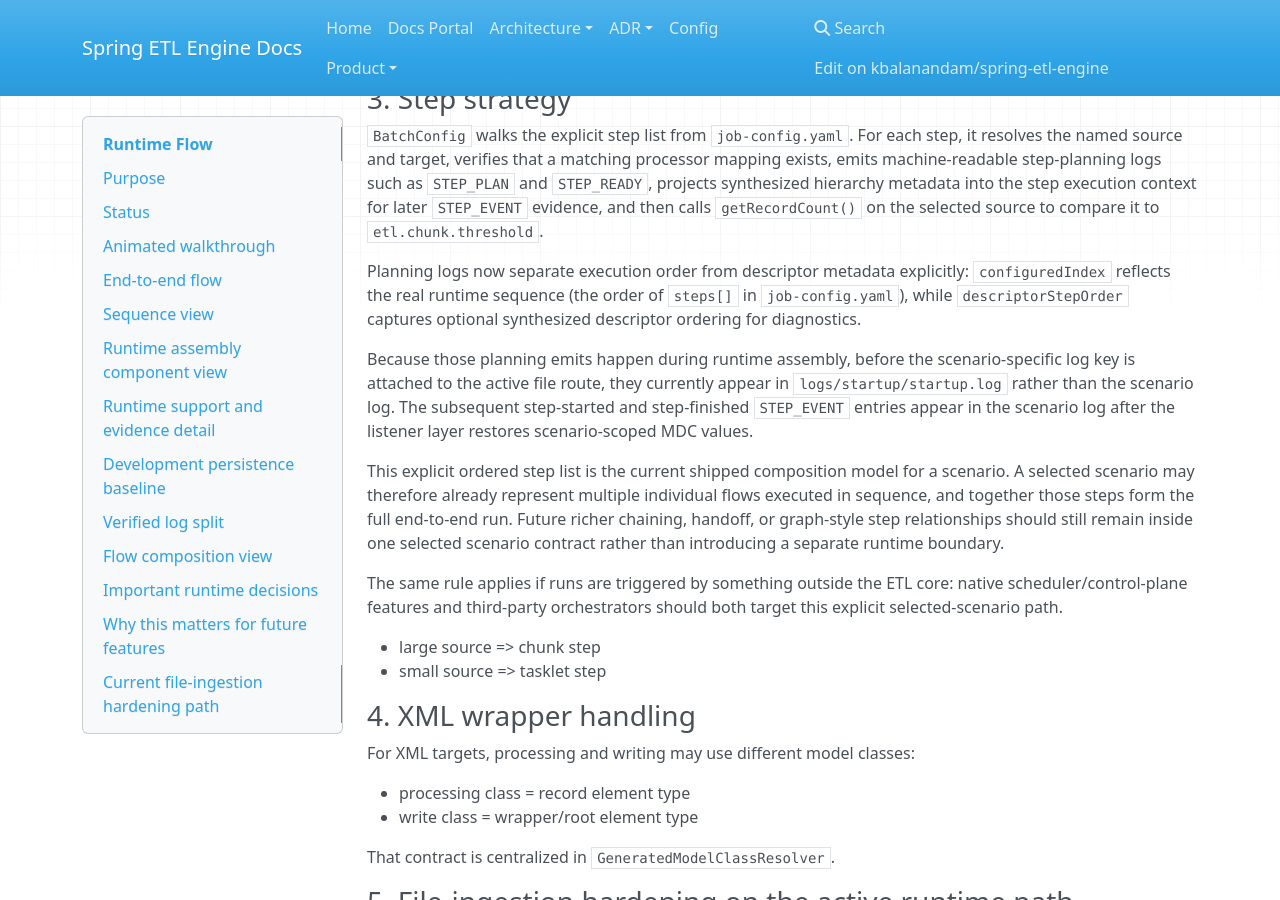
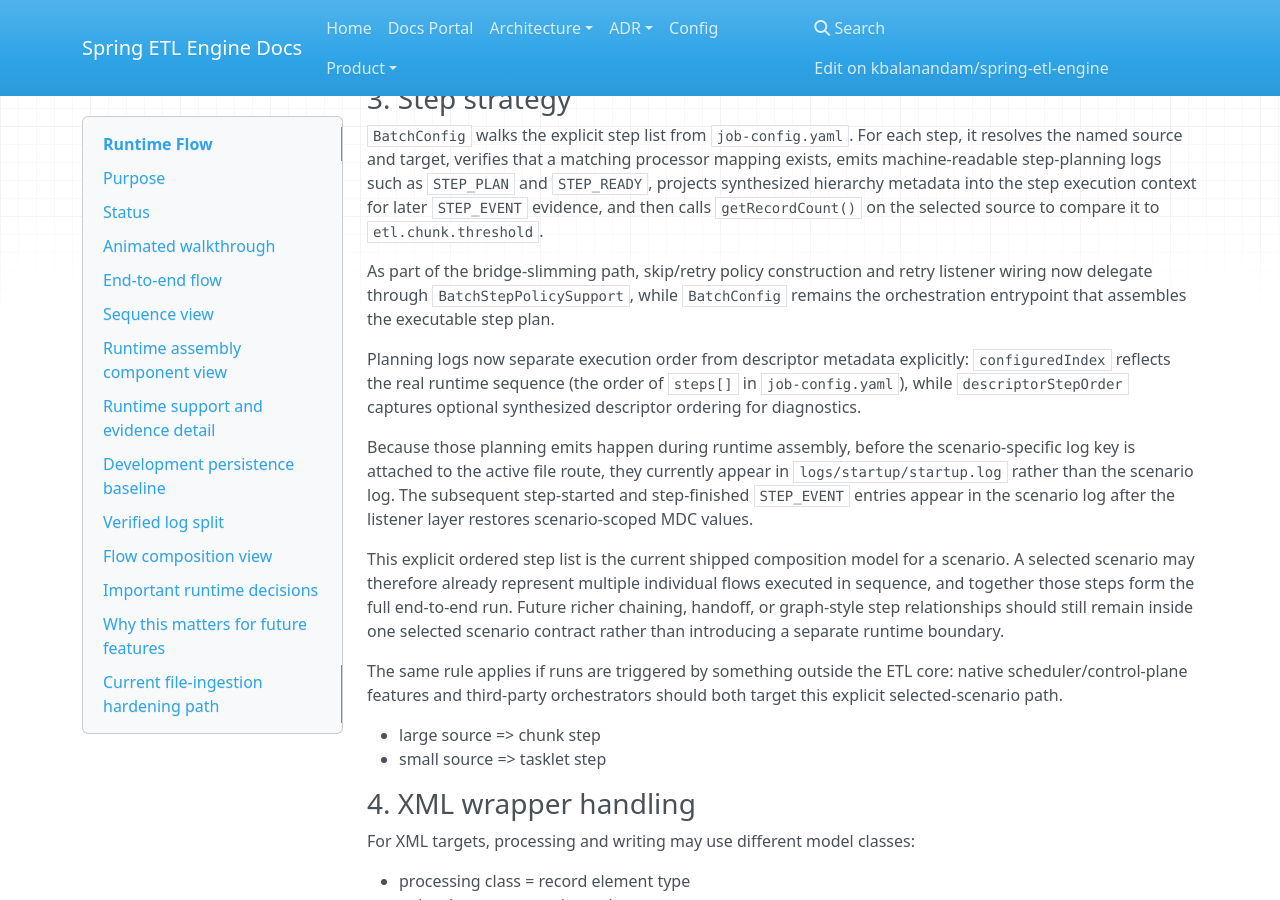
Before and after one commit to kbalanandam/spring-etl-engine, an MkDocs documentation site: the page built from docs/architecture/etl-core/runtime-flow.md, in a window 1280 px wide and 900 px high, scrolled down 10813 px. Built offline with MkDocs 1.6.1, drawn with Linux system fonts in a browser that asks for light colours; nearby versions of some CDN libraries.

Commit message:
Document BatchStepPolicySupport bridge seam

```diff
--- a/docs/architecture/etl-core/runtime-flow.md
+++ b/docs/architecture/etl-core/runtime-flow.md
@@ -401,6 +401,8 @@ For XML sources, explicit startup always requires the generated record class. `X
 ### 3. Step strategy
 `BatchConfig` walks the explicit step list from `job-config.yaml`. For each step, it resolves the named source and target, verifies that a matching processor mapping exists, emits machine-readable step-planning logs such as `STEP_PLAN` and `STEP_READY`, projects synthesized hierarchy metadata into the step execution context for later `STEP_EVENT` evidence, and then calls `getRecordCount()` on the selected source to compare it to `etl.chunk.threshold`.
 
+As part of the bridge-slimming path, skip/retry policy construction and retry listener wiring now delegate through `BatchStepPolicySupport`, while `BatchConfig` remains the orchestration entrypoint that assembles the executable step plan.
+
 Planning logs now separate execution order from descriptor metadata explicitly: `configuredIndex` reflects the real runtime sequence (the order of `steps[]` in `job-config.yaml`), while `descriptorStepOrder` captures optional synthesized descriptor ordering for diagnostics.
 
 Because those planning emits happen during runtime assembly, before the scenario-specific log key is attached to the active file route, they currently appear in `logs/startup/startup.log` rather than the scenario log. The subsequent step-started and step-finished `STEP_EVENT` entries appear in the scenario log after the listener layer restores scenario-scoped MDC values.
```
